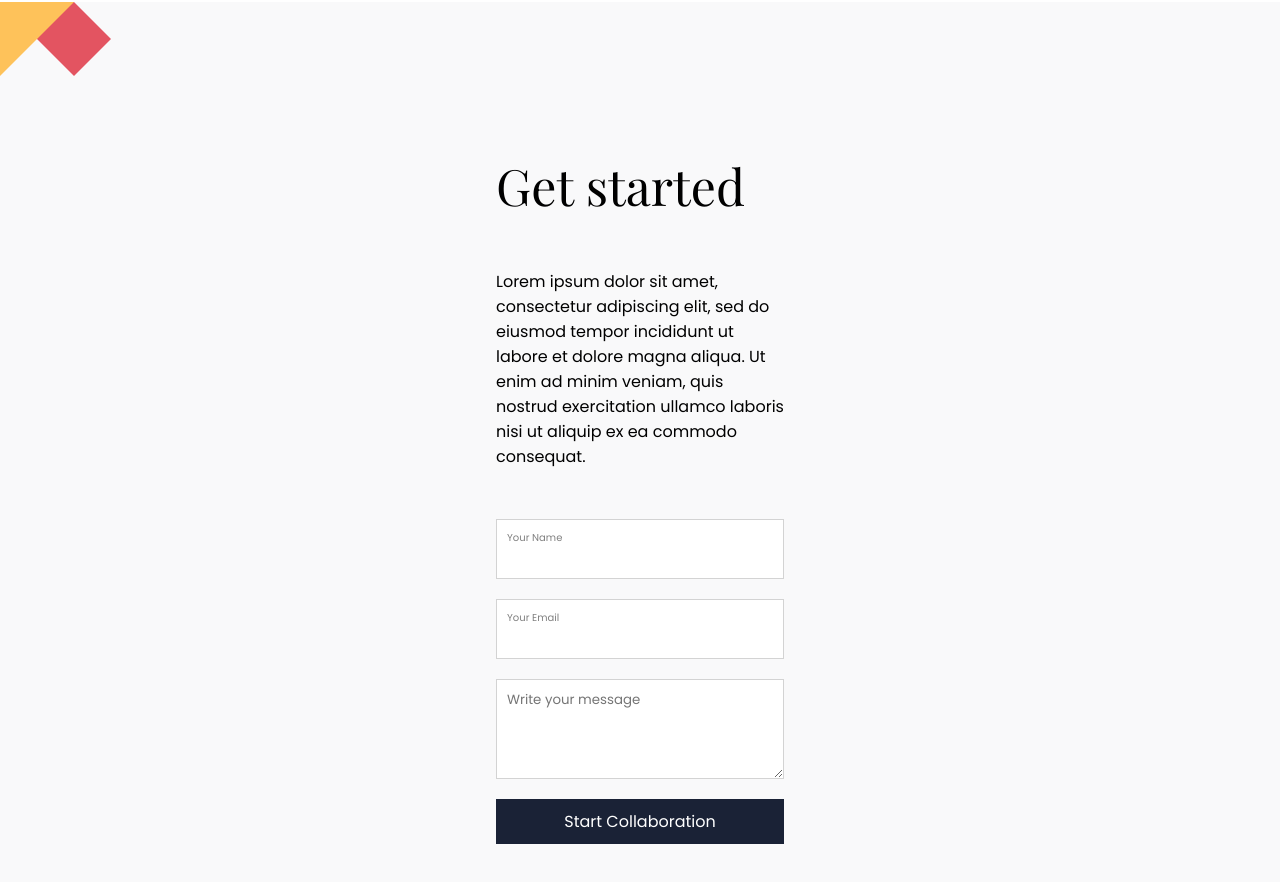
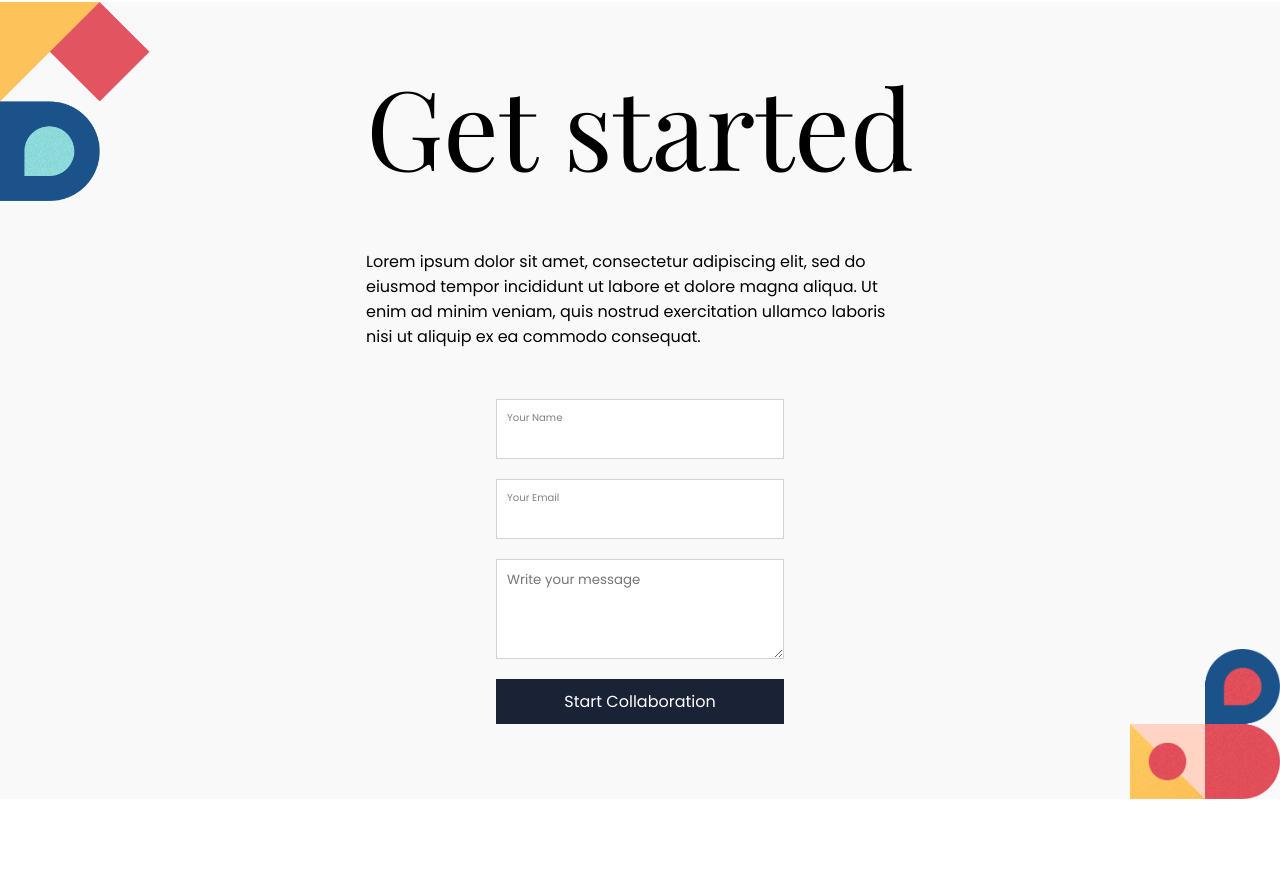
Before and after one commit to emyrue/my_portfolio, a React (Create React App) app: page / in a window 1280 px wide. Shown: the part 3191-4073 px from the top of the page. After the commit the page ends 3990 px from the top, so only its background shows below. Built offline with nearby package versions, Linux system fonts and the light colour scheme; a web font is replaced by a local one.

Commit message:
Style desktop contact text and images

```diff
--- a/src/style/contact.css
+++ b/src/style/contact.css
@@ -97,3 +97,41 @@ form {
 .contact-bottom-right {
   display: none;
 }
+
+@media screen and (min-width: 992px) {
+  .mobile-top {
+    display: none;
+  }
+
+  .contact-top-left,
+  .contact-bottom-right {
+    display: block;
+    position: absolute;
+  }
+
+  .contact-top-left {
+    top: 0;
+    left: 0;
+    width: 150px;
+  }
+  .contact-bottom-right {
+    bottom: 0;
+    right: 0;
+    width: 150px;
+  }
+
+  #contact {
+    padding-top: 50px;
+  }
+
+  .form-heading {
+    font-size: 110px;
+    width: 548px;
+    max-width: none;
+  }
+
+  .form-text {
+    width: 548px;
+    max-width: none;
+  }
+}
```
